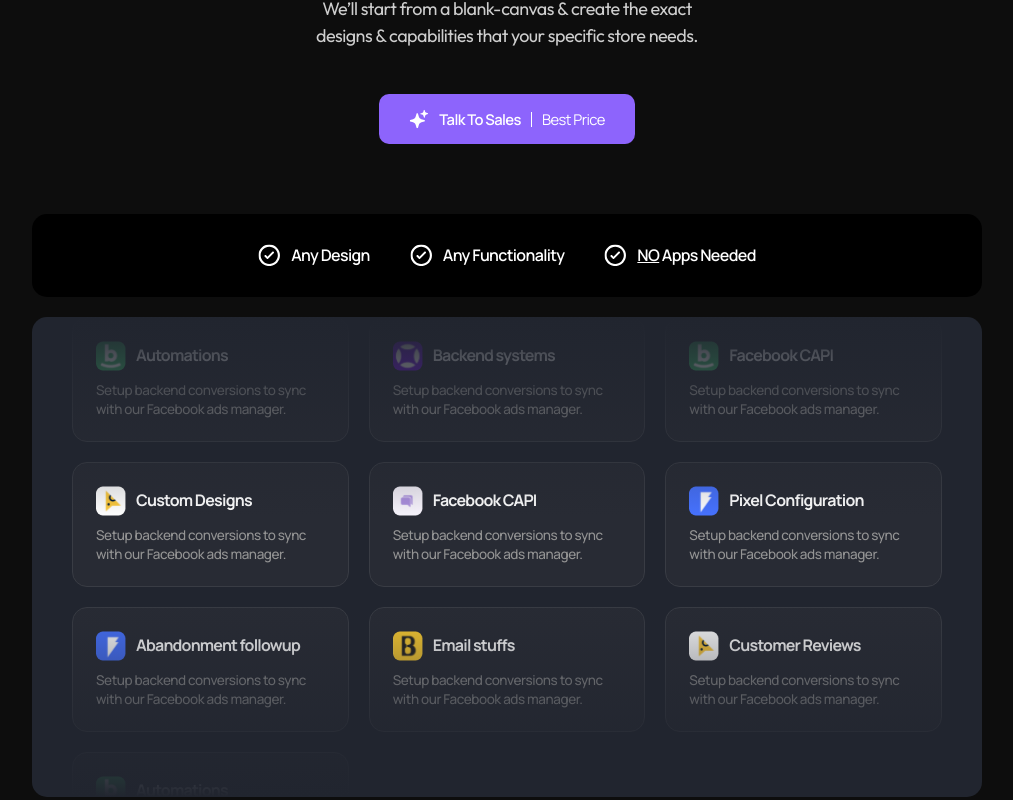
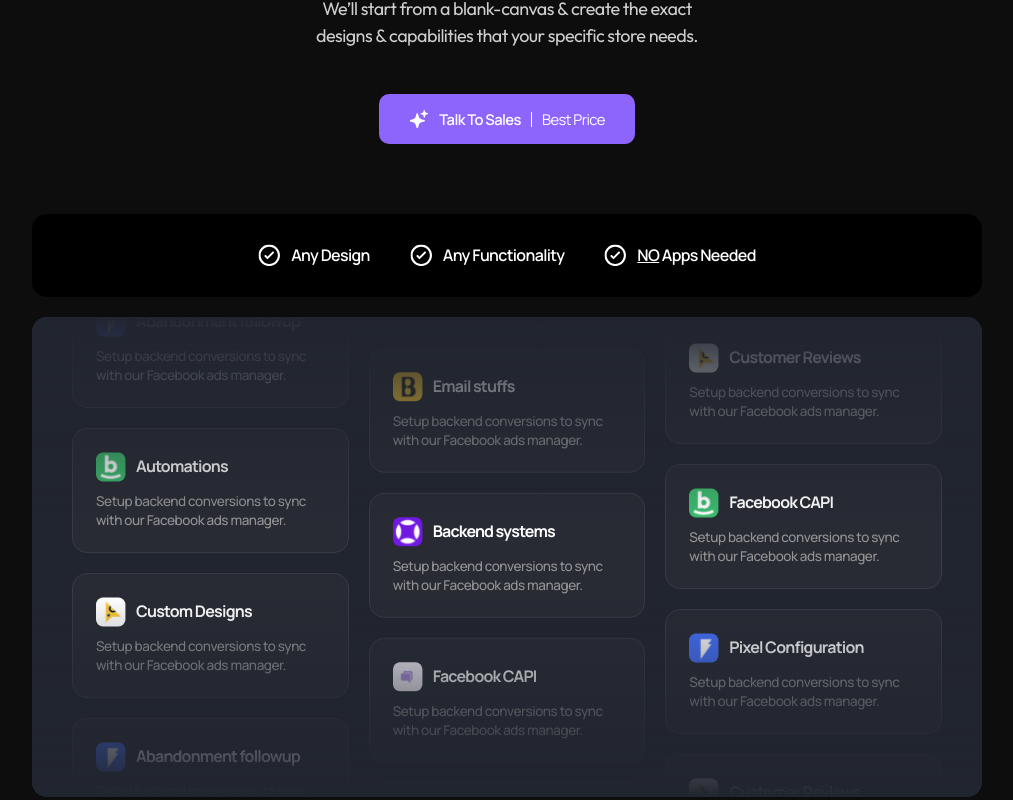
Before and after one commit to TomValentino/studio, a Next.js app: page /packages in a window 1280 px wide. Shown: the part 460-1260 px from the top of the page, without its empty margins (133-1146 px from the left). Built offline with nearby package versions, Linux system fonts and the light colour scheme.

Commit message:
all you need section complete

```diff
--- a/src/global/components/AllYouNeed.jsx
+++ b/src/global/components/AllYouNeed.jsx
@@ -34,10 +34,11 @@ const AllYouNeed = () => {
                 <h6 className="ayn-benefit-text"><span className="underline">NO</span> Apps Needed</h6>
             </div>
         </div>
-        <div id="ayn-slider" className="no-scrollbar">
+        <div id="ayn-slider" className="no-scrollbar no-select">
             <div id="ayn-slider-grad-top"></div>
             <div id="ayn-slider-grad-bottom"></div>
-            <div className="ayn-slider-col">
+            <div className="ayn-slider-col-wrap">
+                <div className="ayn-slider-col" id="ayn-slider-1">
                     <SliderItem
                         image="/all-you-need/slider-1.svg"
                         title="Automations"
@@ -69,7 +70,24 @@ const AllYouNeed = () => {
                         text="Setup backend conversions to sync with our Facebook ads manager."
                     />
                 </div>
-            <div className="ayn-slider-col">
+            </div>
+            <div className="ayn-slider-col-wrap">
+                <div className="ayn-slider-col" id="ayn-slider-2">
+                    <SliderItem
+                        image="/all-you-need/slider-4.svg"
+                        title="Backend systems"
+                        text="Setup backend conversions to sync with our Facebook ads manager."
+                    />
+                    <SliderItem
+                        image="/all-you-need/slider-5.svg"
+                        title="Facebook CAPI"
+                        text="Setup backend conversions to sync with our Facebook ads manager."
+                    />
+                    <SliderItem
+                        image="/all-you-need/slider-6.svg"
+                        title="Email stuffs"
+                        text="Setup backend conversions to sync with our Facebook ads manager."
+                    />
                     <SliderItem
                         image="/all-you-need/slider-4.svg"
                         title="Backend systems"
@@ -86,7 +104,9 @@ const AllYouNeed = () => {
                         text="Setup backend conversions to sync with our Facebook ads manager."
                     />
                 </div>
-            <div className="ayn-slider-col">
+            </div>
+            <div className="ayn-slider-col-wrap">
+                <div className="ayn-slider-col" id="ayn-slider-3">
                     <SliderItem
                         image="/all-you-need/slider-1.svg"
                         title="Facebook CAPI"
@@ -102,6 +122,22 @@ const AllYouNeed = () => {
                         title="Customer Reviews"
                         text="Setup backend conversions to sync with our Facebook ads manager."
                     />
+                    <SliderItem
+                        image="/all-you-need/slider-1.svg"
+                        title="Facebook CAPI"
+                        text="Setup backend conversions to sync with our Facebook ads manager."
+                    />
+                    <SliderItem
+                        image="/all-you-need/slider-3.svg"
+                        title="Pixel Configuration"
+                        text="Setup backend conversions to sync with our Facebook ads manager."
+                    />
+                    <SliderItem
+                        image="/all-you-need/slider-2.svg"
+                        title="Customer Reviews"
+                        text="Setup backend conversions to sync with our Facebook ads manager."
+                    />
+                </div>
             </div>
         </div>
     </div>
--- a/src/global/css/components/allyouneed.css
+++ b/src/global/css/components/allyouneed.css
@@ -85,11 +85,11 @@
     display: flex;
     flex-direction: row;
     justify-content: space-evenly;
-    align-items: stretch;
+    /* align-items: stretch; */
     height: 100%;
     gap: 2em;
     max-height: 48em;
-    overflow-y: scroll;
+    overflow: hidden;
 }
 
 #ayn-slider-grad-top, #ayn-slider-grad-bottom {
@@ -109,14 +109,41 @@
     background: linear-gradient(to bottom, transparent 0%, #21252F 100%);
 
 }
+.ayn-slider-col-wrap {
+    height: max-content;
+    width: auto;
 
+}
 .ayn-slider-col {
     display: flex;
     flex-direction: column;
-    gap: 2em;
+
 }
 
+#ayn-slider-1 {
+    animation: scrollUp 8s linear infinite;
+}
+
+#ayn-slider-2 {
+    animation: scrollUp 10s linear infinite;
+}
+
+#ayn-slider-3 {
+    animation: scrollUp 9s linear infinite;
+}
+
+@keyframes scrollUp {
+    0% {
+      transform: translateY(0%);
+    }
+    100% {
+      transform: translateY(-50%);
+    }
+  }
+
+
 .ayn-slider-item {
+    margin-bottom: 2em;
     background-color: var(--dark-bg-2);
     border: 1px solid var(--grey-border);
     width: 100%;
--- a/src/global/css/main.css
+++ b/src/global/css/main.css
@@ -99,3 +99,10 @@ input[type="checkbox"]:checked {
 .no-scrollbar::-webkit-scrollbar {
   display: none;                       /* Chrome, Safari, Opera */
 }
+
+.no-select {
+  user-select: none;
+  -webkit-user-select: none; /* Safari */
+  -moz-user-select: none;    /* Firefox */
+  -ms-user-select: none;     /* Internet Explorer/Edge */
+}
```
Lines whose indentation alone changed are shown as unchanged.
